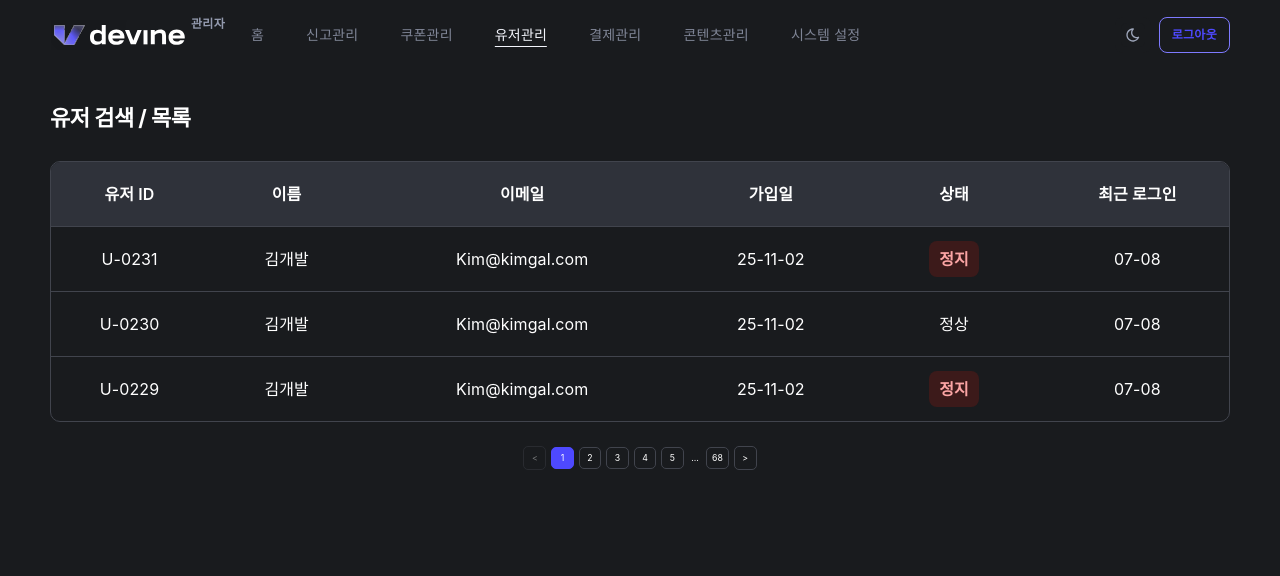
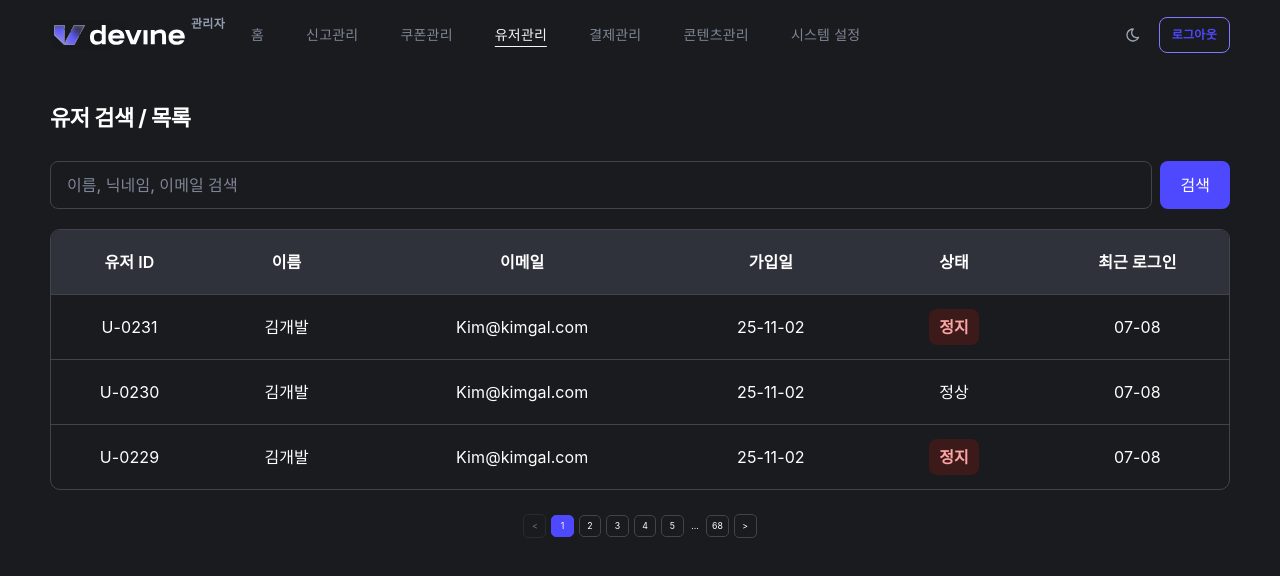
Before and after one commit to DeVine-2025/DeVine_FrontEnd, a React (Vite) app: page /admin/users in a window 1280 px wide. Shown: the top 576 px of the page. Built offline with nearby package versions, Linux system fonts and the light colour scheme; no server answers; a web font is replaced by a local one.

Commit message:
feat: 유저 검색창 ui 추가

```diff
--- a/src/admin/pages/users/user-list-page.tsx
+++ b/src/admin/pages/users/user-list-page.tsx
@@ -1,4 +1,4 @@
-import { useState } from 'react';
+import { type FormEvent, useState } from 'react';
 import Pagination from '@components/common/Pagination';
 import { AdminListLayout } from '../../components/common/admin-list-layout';
 import { AdminStatusBadge } from '../../components/common/admin-status-badge';
@@ -88,9 +88,36 @@ const USER_COLUMNS: AdminTableColumn<User>[] = [
 
 export default function UserListPage() {
   const [page, setPage] = useState(1);
+  const [searchInput, setSearchInput] = useState('');
+
+  const handleSearch = (event: FormEvent<HTMLFormElement>) => {
+    event.preventDefault();
+    setPage(1);
+  };
 
   return (
     <AdminListLayout
+      filters={
+        <form className="flex w-full gap-[8px]" onSubmit={handleSearch} role="search">
+          <label className="sr-only" htmlFor="admin-user-search">
+            유저 검색
+          </label>
+          <input
+            className="Body1 h-[48px] min-w-0 flex-1 rounded-[8px] border border-[var(--ui-200)] bg-[var(--ui-bg)] px-[16px] font-medium text-[var(--ui-1000)] outline-none placeholder:text-[var(--ui-400)] focus:border-[#4e49ff]"
+            id="admin-user-search"
+            onChange={(event) => setSearchInput(event.target.value)}
+            placeholder="이름, 닉네임, 이메일 검색"
+            type="search"
+            value={searchInput}
+          />
+          <button
+            className="Body1 h-[48px] shrink-0 cursor-pointer rounded-[8px] bg-[#4e49ff] px-[20px] font-medium text-white transition-colors hover:bg-[#3e39e8]"
+            type="submit"
+          >
+            검색
+          </button>
+        </form>
+      }
       footer={<Pagination page={page} totalPages={68} onChange={setPage} maxButtons={5} />}
       title="유저 검색 / 목록"
     >
```
